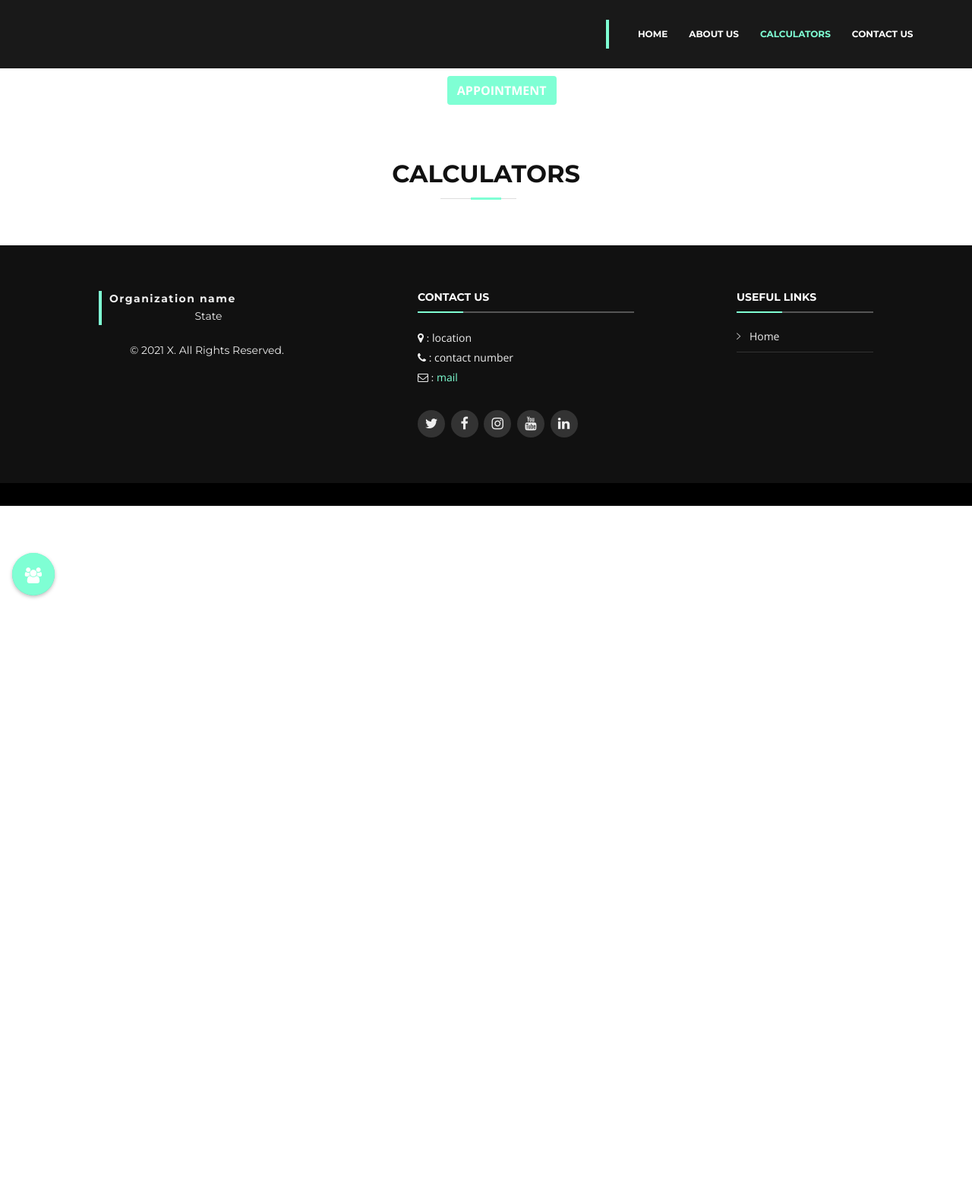
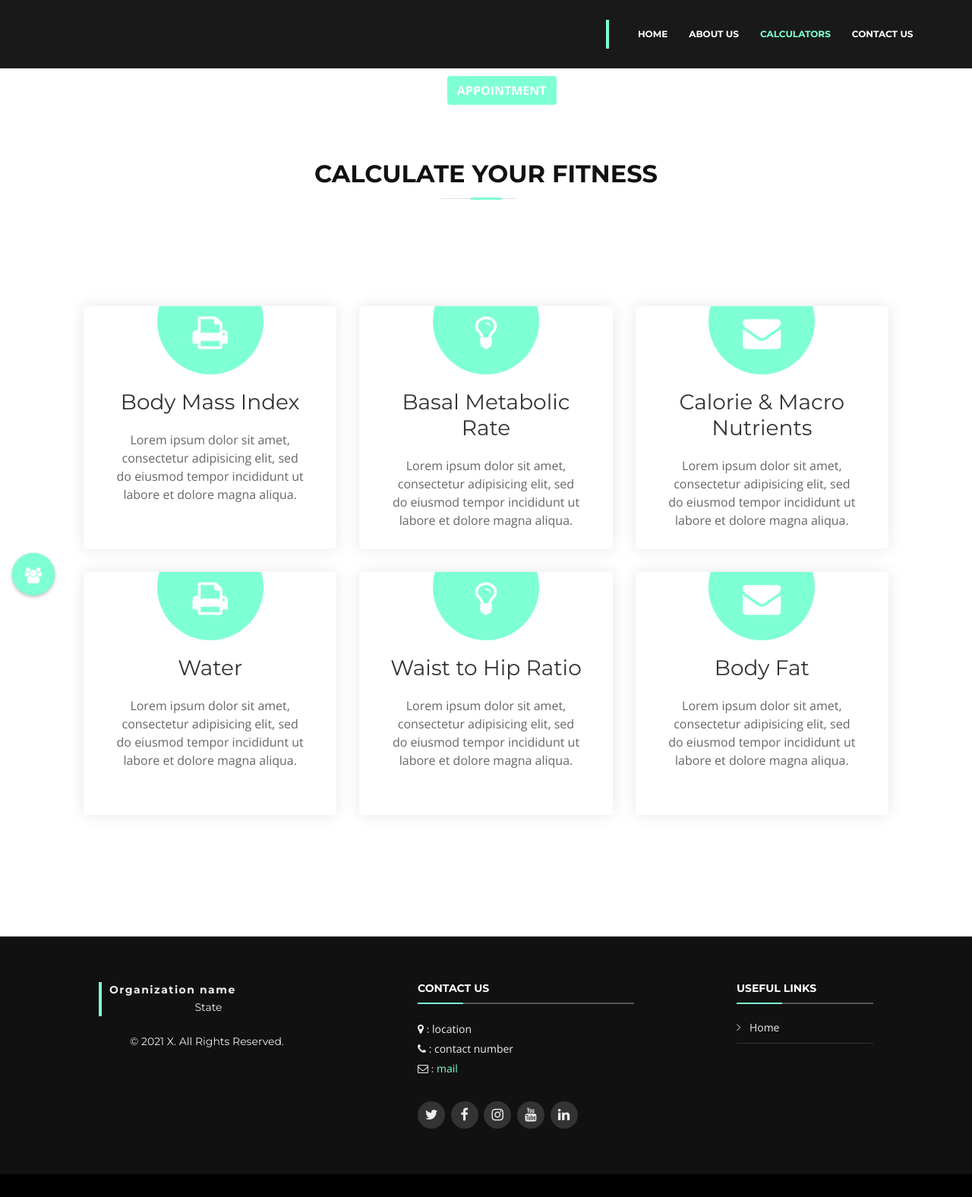
Before and after one commit to Prakhar19999/Way_To_Wellness, a Django app: page /calculators/ in a window 1280 px wide. Shown: the whole page at 76% size. Before the commit the page ends 788 px from the top, so only its background shows below. Run offline with Django 3.2, Linux system fonts and the light colour scheme; data that the repository does not hold is empty; some libraries are stand-ins or nearby versions; some web fonts are replaced.

Commit message:
Added static calculators page

```diff
--- /dev/null
+++ b/HealthCare_Project/calculators/static/css/calculator.css
@@ -0,0 +1,89 @@
+section {
+    padding: 60px 0;
+   /* min-height: 100vh;*/
+}
+
+.section-padding {
+padding: 120px 0;
+}
+
+.section-title {
+margin-bottom: 50px;
+}
+
+
+.section-title h2 {
+font-size: 40px;
+line-height: 45px;
+position: relative;
+margin-bottom: 20px;
+color: #333333;
+text-transform: capitalize;
+}
+
+.services-area {
+margin-bottom: -30px;
+}
+.serviecs-block .single-serviecs-block {
+margin: 30px 0;
+}
+.single-serviecs-block {
+padding: 30px 40px;
+background-color: rgb(255, 255, 255);
+box-shadow: 0px 0px 20px 0px rgba(0, 0, 0, 0.1);
+border-radius: 5px;
+text-align: center;
+overflow: hidden;
+position: relative;
+display: block;
+height: 320px;
+margin-bottom: 30px;
+}
+
+
+.single-serviecs-block:hover {
+background: #7FFFD4;
+color: #fff;
+}
+.single-serviecs-block:hover h3 a {
+color: #fff;
+margin-top: 180px;
+}
+.single-serviecs-block:hover p {
+display: none;
+}
+.single-serviecs-block:hover i {
+top: 50%;
+left: 50%;
+transform: translate(-50%, -90%);
+background: #fff;
+color: #7FFFD4;
+height: 100px;
+width: 100px;
+font-size: 40px;
+line-height: 100px;
+}
+.single-serviecs-block h3 a {
+color: #333333;
+margin-bottom: 15px;
+margin-top: 80px;
+display: block;
+overflow: hidden;
+transition: 0.5s;
+}
+
+.single-serviecs-block i {
+color: #fff;
+font-size: 50px;
+height: 140px;
+width: 140px;
+line-height: 170px;
+text-align: center;
+background: #7FFFD4;
+border-radius: 50%;
+position: absolute;
+top: -50px;
+left: 50%;
+transform: translateX(-50%);
+transition: 0.6s;
+}
--- a/HealthCare_Project/calculators/templates/calculators/calculator_base.html
+++ b/HealthCare_Project/calculators/templates/calculators/calculator_base.html
@@ -2,47 +2,75 @@
 {% load static %}
 {%block content%}
 
+<link href="{% static 'css/calculator.css' %}" rel="stylesheet">
+
+
 <div id="event-type-all" style="padding-top: 150px;">
     <header class="section-header">
-        <h3 style="z-index: 10;" id="ae">Calculators</h3>
+        <h3 style="z-index: 10;" id="ae">Calculate Your Fitness</h3>
     </header>
     <div class="container">
-        <div class="row">
+        <section class="services-area section-padding">
+            <div class="container">
 
-            {% if count %}
-                {% for calculator in calculator %}
-                <div class="col-md-4">
-                    <section
-                        class="portfolio-details animate__animated animate__fadeInUp shadow-lg p-3 mb-5 bg-white rounded">
-                        <div class="container">
+                <div class="row">
+                    <div class="col-lg-4 col-md-6 col-sm-12 wow fadeInUp" data-wow-delay="0.4s">
+                        <div class="single-serviecs-block">
+                            <i class="fa fa-print"></i>
+                            <h3><a href="{% url 'BMI' %}">Body Mass Index</a></h3>
+                            <p>Lorem ipsum dolor sit amet, consectetur adipisicing elit, sed do eiusmod
+                            tempor incididunt ut labore et dolore magna aliqua.</p>
+                        </div>
+                    </div>
+                    <div class="col-lg-4 col-md-6 col-sm-12 wow fadeInUp" data-wow-delay="0.5s">
+                        <div class="single-serviecs-block">
+                            <i class="fa fa-lightbulb-o" aria-hidden="true"></i>
+                            <h3><a href="{% url 'BMR' %}">Basal Metabolic Rate</a></h3>
+                            <p>Lorem ipsum dolor sit amet, consectetur adipisicing elit, sed do eiusmod
+                            tempor incididunt ut labore et dolore magna aliqua.</p>
+                        </div>
+                    </div>
+                    <div class="col-lg-4 col-md-6 col-sm-12 wow fadeInUp" data-wow-delay="0.6s">
+                        <div class="single-serviecs-block">
+                            <i class="fa fa-envelope"></i>
+                            <h3><a href="{% url 'nutri' %}">Calorie & Macro Nutrients</a></h3>
+                            <p>Lorem ipsum dolor sit amet, consectetur adipisicing elit, sed do eiusmod
+                            tempor incididunt ut labore et dolore magna aliqua.</p>
+                        </div>
+                    </div>
+                </div>
 
-                            <div class="portfolio-details-container">
-                                <div class="portfolio-details-carousel">
-                                    <img src="{{calculator.image.url}}" class="img-fluid" style="width: 300px; height: 200px; "
-                                        alt="Image">
-                                </div>
-                            </div>
+                <div class="row">
 
-                            <div class="portfolio-description">
-                                <h2 style="font-size: 22px;">{{calculator.title}}</h2>
-                                <p class="pop">
-                                    {{calculator.paragraph}}
-                                </p>
-                            </div>
+                    <div class="col-lg-4 col-md-6 col-sm-12 wow fadeInUp" data-wow-delay="0.4s">
+                        <div class="single-serviecs-block">
+                            <i class="fa fa-print"></i>
+                            <h3><a href="{% url 'Water' %}">Water</a></h3>
+                            <p>Lorem ipsum dolor sit amet, consectetur adipisicing elit, sed do eiusmod
+                            tempor incididunt ut labore et dolore magna aliqua.</p>
                         </div>
-                        <div class="text-center">
-                            <a href="/calculators/{{calculator.url_name}}" target="blank"
-                                class="btn btn-primary stretched-link">Calculate {{calculator.title}}
-                            </a>
+                    </div>
+                    <div class="col-lg-4 col-md-6 col-sm-12 wow fadeInUp" data-wow-delay="0.5s">
+                        <div class="single-serviecs-block">
+                            <i class="fa fa-lightbulb-o" aria-hidden="true"></i>
+                            <h3><a href="{% url 'WHR' %}">Waist to Hip Ratio</a></h3>
+                            <p>Lorem ipsum dolor sit amet, consectetur adipisicing elit, sed do eiusmod
+                            tempor incididunt ut labore et dolore magna aliqua.</p>
                         </div>
-                    </section>
+                    </div>
+                    <div class="col-lg-4 col-md-6 col-sm-12 wow fadeInUp" data-wow-delay="0.6s">
+                        <div class="single-serviecs-block">
+                            <i class="fa fa-envelope"></i>
+                            <h3><a href="{% url 'BF' %}">Body Fat</a></h3>
+                            <p>Lorem ipsum dolor sit amet, consectetur adipisicing elit, sed do eiusmod
+                            tempor incididunt ut labore et dolore magna aliqua.</p>
+                        </div>
+                    </div>
+
                 </div>
-                {% endfor %}
-            {%endif%}
 
-
-        </div>
-    </div>
+            </div>
+        </section><!--/Services Area-->
 </div>
 
 </div>
```
